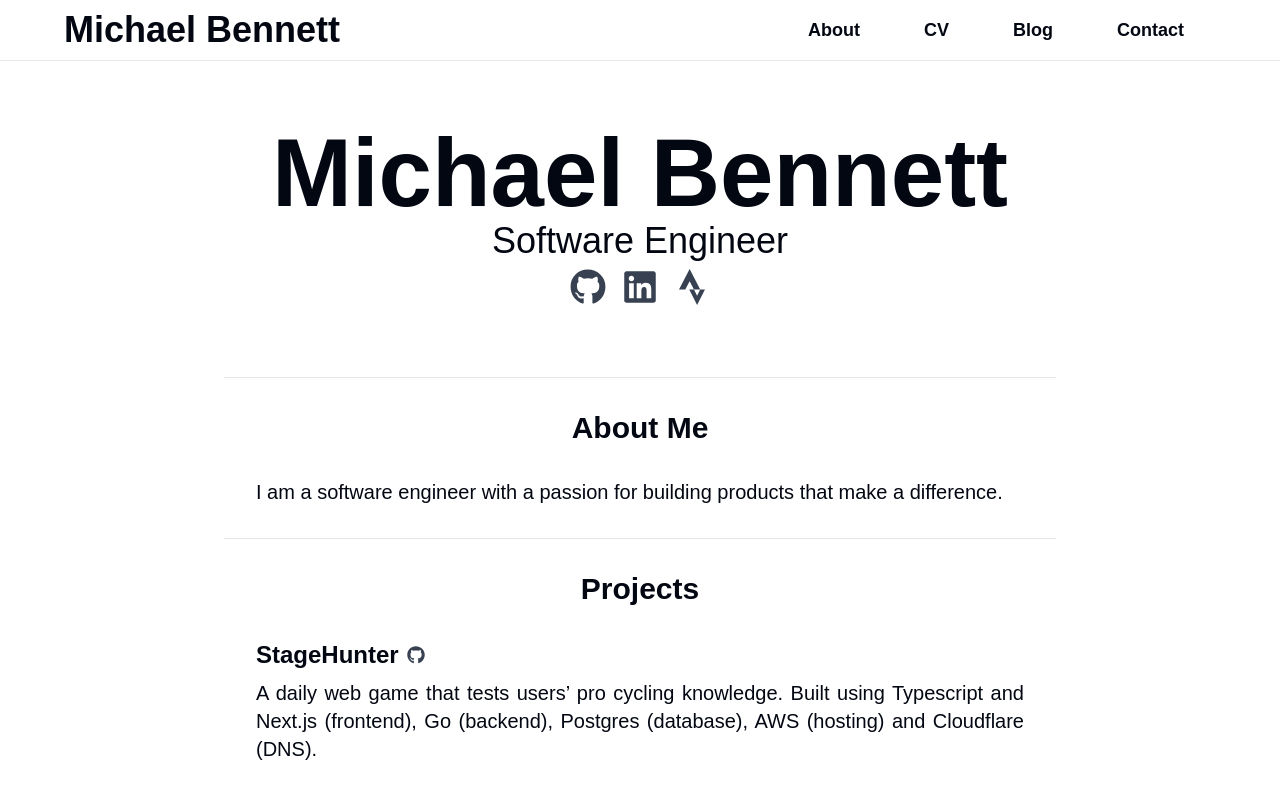
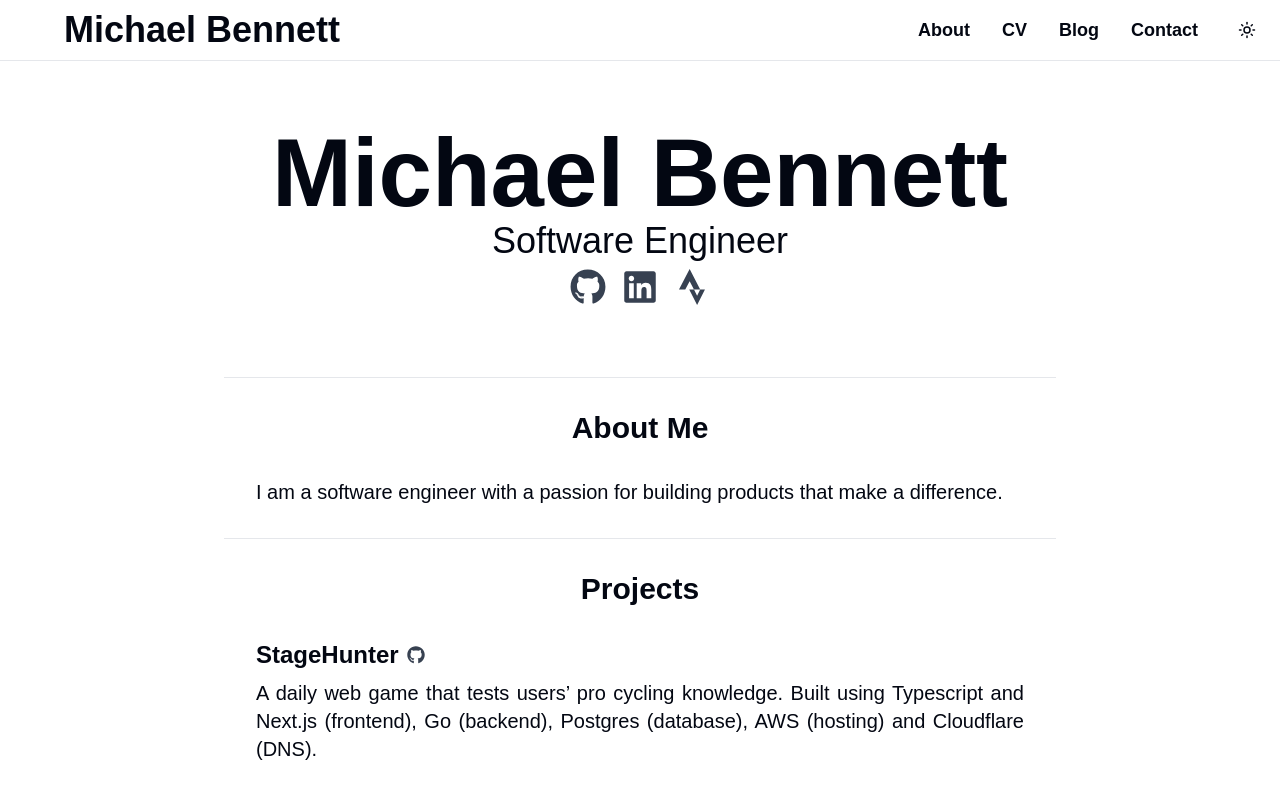
Before and after one commit to michaelbennett99/michaeldabennett.com, a Next.js app: page / in a window 1280 px wide. Built offline with nearby package versions, Linux system fonts and the light colour scheme.

Commit message:
add dark mode

```diff
--- a/src/app/layout.tsx
+++ b/src/app/layout.tsx
@@ -1,8 +1,12 @@
+"use client";
+
 import type { Metadata } from "next";
 import localFont from "next/font/local";
 import "./globals.css";
 import Link from "next/link";
 import { twJoin } from "tailwind-merge";
+import { useDarkMode } from "usehooks-ts";
+import { LuMoon, LuSun } from "react-icons/lu";
 
 const geistSans = localFont({
   src: "./fonts/GeistVF.woff",
@@ -15,14 +19,70 @@ const geistMono = localFont({
   weight: "100 900",
 });
 
-export const metadata: Metadata = {
-  title: "Michael Bennett",
-  description: "Michael Bennett's personal website",
-  icons: {
-    icon: "/favicon.ico",
-    apple: "/favicon.ico",
-  }
-};
+// export const metadata: Metadata = {
+//   title: "Michael Bennett",
+//   description: "Michael Bennett's personal website",
+//   icons: {
+//     icon: "/favicon.ico",
+//     apple: "/favicon.ico",
+//   }
+// };
+
+export default function RootLayout({
+  children,
+}: Readonly<{
+  children: React.ReactNode;
+}>) {
+  const { isDarkMode, toggle } = useDarkMode({
+    defaultValue: window.matchMedia("(prefers-color-scheme: dark)").matches,
+    initializeWithValue: false
+  });
+
+  return (
+    <html lang="en" className={isDarkMode ? "dark" : ""}>
+      <head>
+        <title>Michael Bennett</title>
+        <meta name="description" content="Michael Bennett's personal website" />
+        <meta name="viewport" content="width=device-width, initial-scale=1" />
+        <link rel="icon" href="/favicon.ico" />
+      </head>
+      <body
+        className={twJoin(
+          `${geistSans.variable} ${geistMono.variable} antialiased`,
+          "bg-white text-gray-950 border-gray-200",
+          "dark:bg-gray-900 dark:text-gray-300 dark:border-gray-800"
+        )}
+      >
+        <header
+          className="text-lg text-bold sticky top-0 border-b border-inherit flex flex-row justify-between items-center"
+        >
+          <Link href="/" className="px-8 lg:px-16">
+            <span className="text-4xl font-bold">
+              Michael Bennett
+            </span>
+          </Link>
+          <nav
+            className="flex flex-row justify-around items-stretch"
+          >
+            <NavLink href="/about">About</NavLink>
+            <NavLink href="/cv">CV</NavLink>
+            <NavLink href="/blog">Blog</NavLink>
+            <NavLink href="/contact">Contact</NavLink>
+            <DarkModeToggle
+              isDarkMode={isDarkMode}
+              toggle={toggle}
+              className={twJoin(
+                "px-6 hover:text-gray-800 hover:bg-gray-200",
+                "transition-colors duration-300"
+              )}
+            />
+          </nav>
+        </header>
+        {children}
+      </body>
+    </html>
+  );
+}
 
 function NavLink({
   children,
@@ -34,44 +94,35 @@ function NavLink({
   return (
     <Link
       href={href}
-      className="text-lg font-bold py-4 hover:text-gray-800 hover:bg-gray-200 transition-colors duration-300 flex-grow text-center border-inherit px-2 md:px-4 lg:px-8 2xl:px-16"
+      className={twJoin(
+        "text-lg font-bold py-4",
+        "hover:text-gray-800 hover:bg-gray-200",
+        "transition-colors duration-300 flex-grow text-center border-inherit",
+        "px-1 md:px-2 lg:px-4 2xl:px-8"
+      )}
     >
       {children}
     </Link>
   );
 }
 
-export default function RootLayout({
-  children,
-}: Readonly<{
-  children: React.ReactNode;
-}>) {
+function DarkModeToggle(
+  {
+    isDarkMode,
+    toggle,
+    className
+  }: {
+    isDarkMode: boolean,
+    toggle: () => void,
+    className?: string
+  }
+) {
   return (
-    <html lang="en">
-      <body
-        className={twJoin(
-          `${geistSans.variable} ${geistMono.variable} antialiased`,
-          "bg-white text-gray-950 border-gray-200",
-          "dark:bg-gray-900 dark:text-gray-500 dark:border-gray-800"
-        )}
-      >
-        <header
-          className="text-lg text-bold sticky top-0 border-b border-inherit flex flex-row justify-between items-center px-8 lg:px-16"
-        >
-          <Link href="/">
-            <span className="text-4xl font-bold">
-              Michael Bennett
-            </span>
-          </Link>
-          <nav className="flex flex-row justify-around items-center">
-            <NavLink href="/about">About</NavLink>
-            <NavLink href="/cv">CV</NavLink>
-            <NavLink href="/blog">Blog</NavLink>
-            <NavLink href="/contact">Contact</NavLink>
-          </nav>
-        </header>
-        {children}
-      </body>
-    </html>
+    <button onClick={toggle} className={className}>
+      {
+        isDarkMode
+        ? <LuMoon />
+        : <LuSun />}
+    </button>
   );
 }
--- a/src/app/page.tsx
+++ b/src/app/page.tsx
@@ -1,5 +1,6 @@
 import Link from "next/link";
 import { FaGithub, FaLinkedin, FaStrava } from "react-icons/fa";
+import { twJoin } from "tailwind-merge";
 
 export default function Home() {
   return (
@@ -42,7 +43,13 @@ function SocialLink({
   icon: React.ReactNode;
 }) {
   return (
-    <Link href={href} className="text-4xl text-gray-700 hover:text-gray-900 box-border">
+    <Link
+      href={href}
+      className={twJoin(
+        "text-4xl text-gray-700 hover:text-gray-900 box-border",
+        "dark:text-gray-300 dark:hover:text-gray-100"
+      )}
+    >
       {icon}
     </Link>
   );
--- a/tailwind.config.ts
+++ b/tailwind.config.ts
@@ -1,7 +1,7 @@
 import type { Config } from "tailwindcss";
 
 export default {
-    darkMode: ["class"],
+    darkMode: "selector",
     content: [
     "./src/pages/**/*.{js,ts,jsx,tsx,mdx}",
     "./src/components/**/*.{js,ts,jsx,tsx,mdx}",
```
Lines whose indentation alone changed are shown as unchanged.
